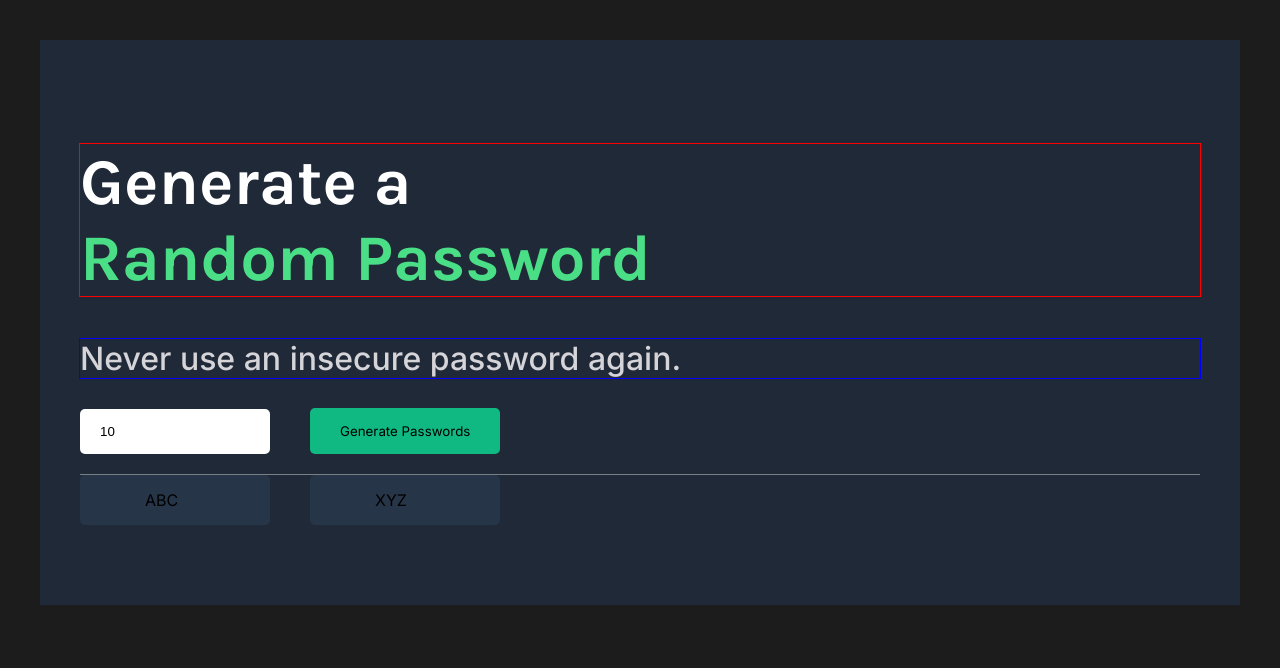
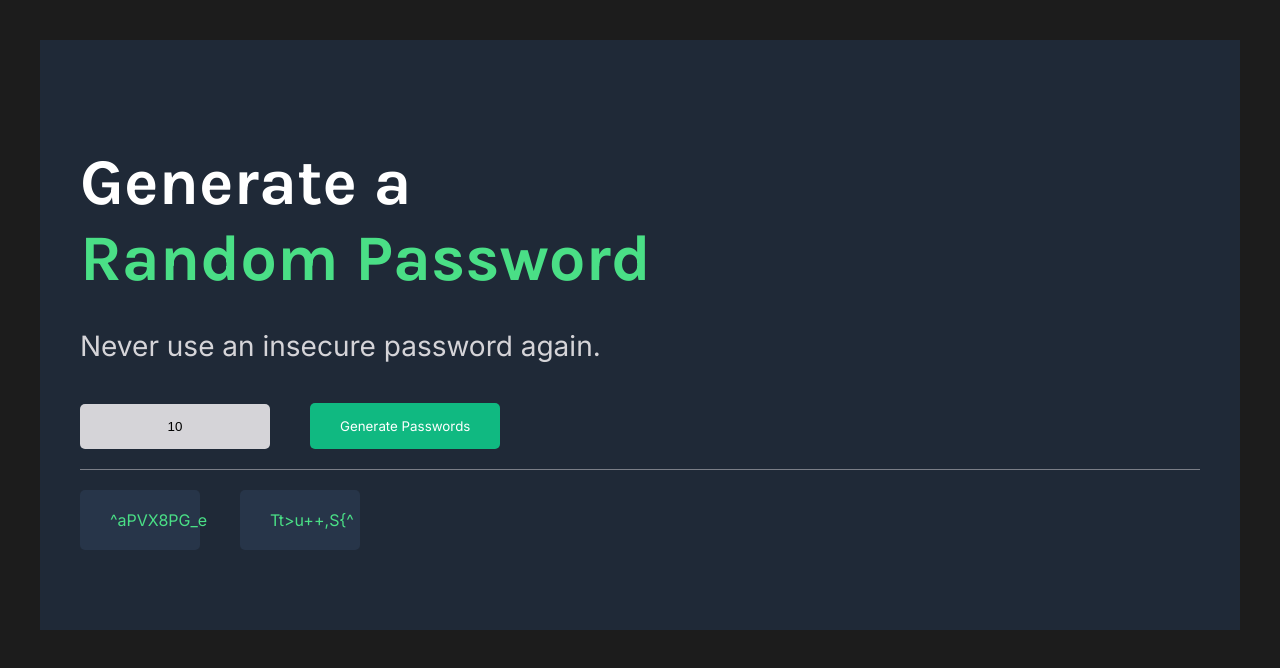
Before and after one commit to SamahTT/scrimba-front-end-path, a plain HTML site: page scrimba-password-generator/index.html in a window 1280 px wide. Both pictures are taken after a click on the button "Generate Passwords". Drawn offline with Linux system fonts and the light colour scheme.

Commit message:
Add files via upload

```diff
--- a/scrimba-password-generator/index.html
+++ b/scrimba-password-generator/index.html
@@ -23,18 +23,17 @@
         <h2>
             Never use an insecure password again.
         </h2>
-
         <div class="flex-div">
-            <input type="text" value="10" class="flex-item">
-            <button>
+            <input type="text" value="10" class="flex-item" id="password-length">
+            <button id="btn-el">
                 Generate Passwords
             </button>
         </div>
         <div class="flex-div" id="output-div">
-            <div class="flex-item output">ABC</div>
-            <div class="output">XYZ</div>
+            <div class="flex-item output"></div>
+            <div class="output"></div>
         </div>
     </div>
-
+    <script src="script.js"></script>
 </body>
 </html>
--- /dev/null
+++ b/scrimba-password-generator/script.js
@@ -0,0 +1,22 @@
+let btnEl = document.getElementById('btn-el');
+let passLength = document.getElementById('password-length');
+let outputs = document.getElementsByClassName('output');
+const characters = ["A","B","C","D","E","F","G","H","I","J","K","L","M","N","O","P","Q","R","S","T","U","V","W",
+                    "X","Y","Z","a","b","c","d","e","f","g","h","i","j","k","l","m","n","o","p","q","r","s","t","u","v","w","x",
+                    "y","z", "0", "1", "2", "3", "4", "5", "6", "7", "8", "9","~","`","!","@","#","$","%","^","&","*","(",")",
+                    "_","-","+","=","{","[","}","]",",","|",":",";","<",">",".","?","/"];
+
+btnEl.addEventListener('click', displayPasswords);
+
+function displayPasswords(){
+    outputs[0].textContent = generatePasswords();
+    outputs[1].textContent = generatePasswords();
+}
+
+function generatePasswords(){
+    let password = "";
+    for(let i = 0; i < parseInt(passLength.value); i++){
+        password += characters[Math.floor(Math.random() * characters.length)];
+    }
+    return password;
+}
--- a/scrimba-password-generator/style.css
+++ b/scrimba-password-generator/style.css
@@ -15,15 +15,13 @@ h1{
     font-family: "Karla";
     font-size: 65px;
     font-weight: 700;
-    outline: 1px solid red;
 }
 
 h2{
     color: #D5D4D8;
-    font-size: 32px;
-    font-weight: 500;
-    margin: 30px 0;
-    outline: 1px solid blue;
+    font-size: 28px;
+    font-weight: 400;
+    margin: -10px 0 40px 0;
 }
 
 span{
@@ -43,7 +41,7 @@ span{
 
 #output-div{
     border-top: 1px solid #D5D4D880;
-    ;
+    padding-top: 20px;
 }
 
 button {
@@ -51,24 +49,29 @@ button {
     border-radius: 5px;
     border: 0;
     background: #10B981;
+    color: white;
     font-family: "Inter";
     cursor: pointer;
 }
 
 input{
+    background: #D5D4D8;
     width: 150px;
     padding: 15px 20px;
     outline: 0;
     border: 0;
     border-radius: 5px;
+    text-align: center;
 }
 
 .output{
-    width: 200px;
-    padding: 15px 65px;
+    width: 4em;
+    padding: 20px 30px;
     outline: 0;
     border: 0;
     border-radius: 5px;
     background-color: #273549;
+    color: #4ADF86;
     width: 60px;
+    text-align: center;
 }
```
